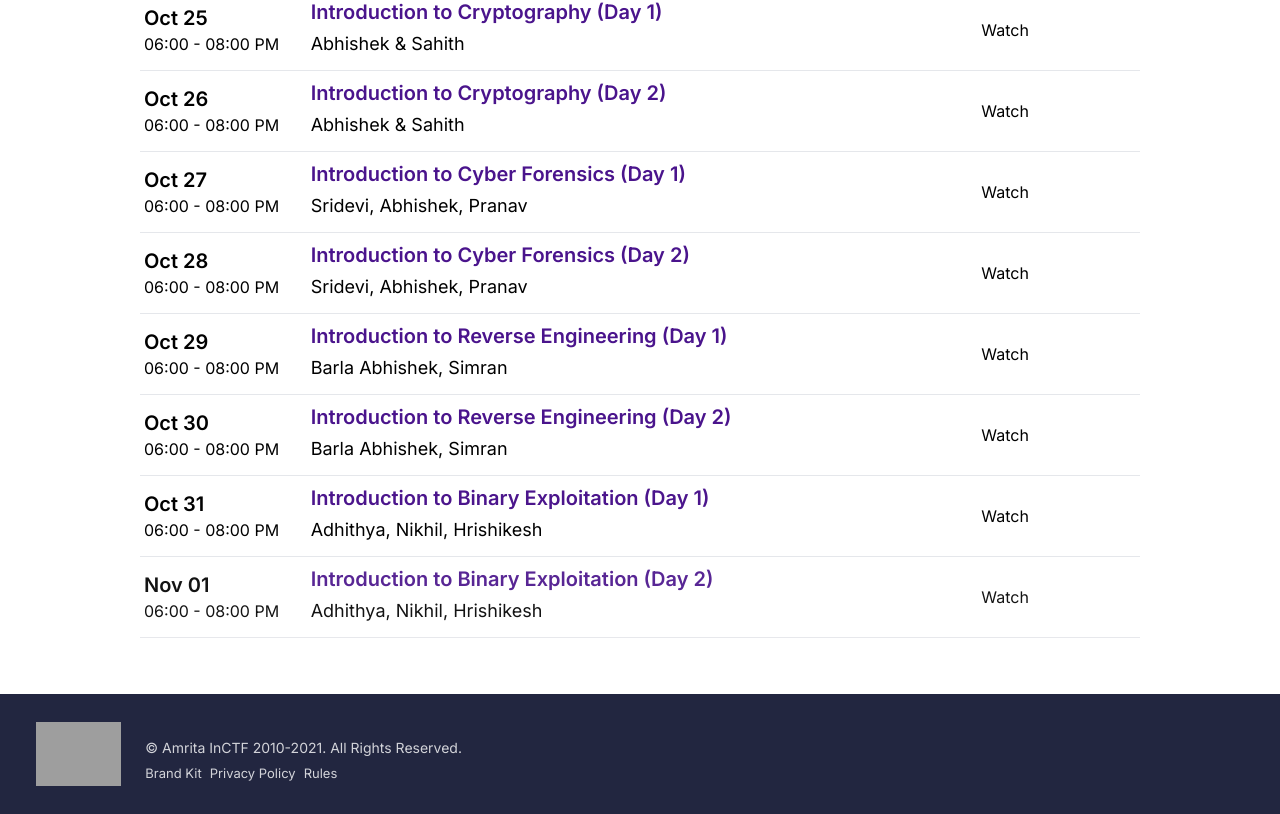
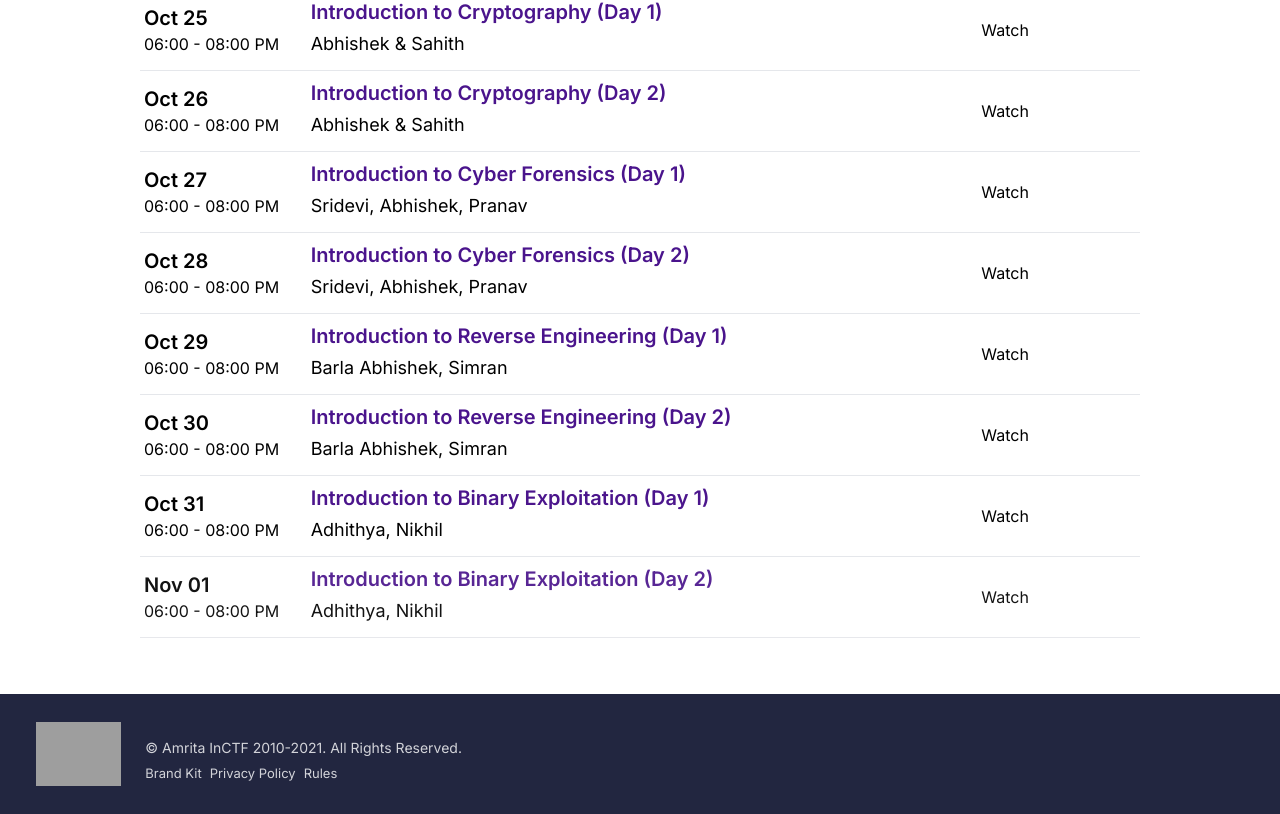
Before and after one commit to traboda/inctfj, a Next.js app: page /trainings in a window 1280 px wide. Shown: the part 1086-1900 px from the top of the page. Built offline with nearby package versions, Linux system fonts and the light colour scheme; grey boxes are pictures that could not be loaded; some icons are missing.

Commit message:
update the about section

```diff
--- a/src/components/landing/Schedule.jsx
+++ b/src/components/landing/Schedule.jsx
@@ -78,14 +78,14 @@ const Schedule = () => {
             "date": "Oct 31",
             "timing": "06:00 - 08:00 PM",
             "event": "Introduction to Binary Exploitation (Day 1)",
-            "presenter": "Adhithya, Nikhil, Hrishikesh",
+            "presenter": "Adhithya, Nikhil",
             "link": "https://youtu.be/yMkyHCR7fqw",
         },
         {
             "date": "Nov 01",
             "timing": "06:00 - 08:00 PM",
             "event": "Introduction to Binary Exploitation (Day 2)",
-            "presenter": "Adhithya, Nikhil, Hrishikesh",
+            "presenter": "Adhithya, Nikhil",
             "link": "https://youtu.be/QoRgu0uiyA0"
         }
     ]
```
